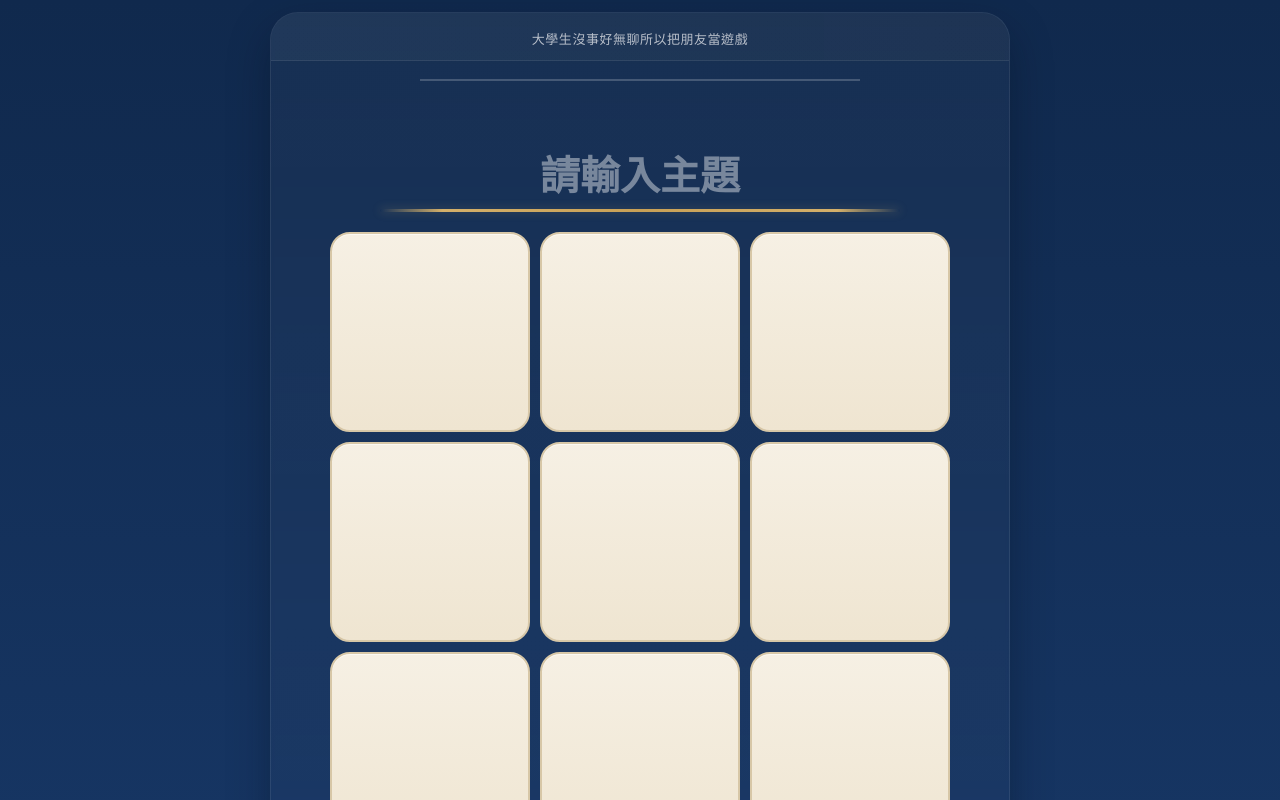
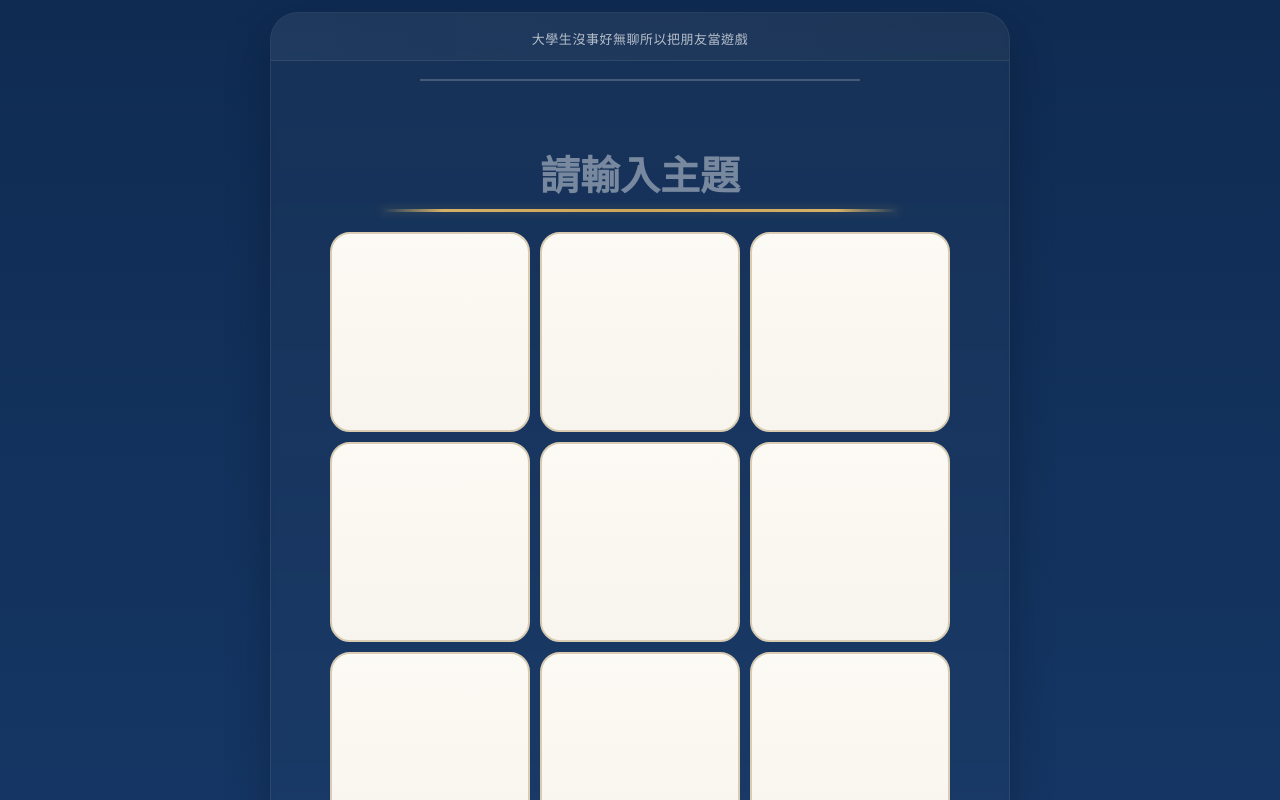
Before and after one commit to kyc0212/binbingogo, a plain HTML site: page index.html in a window 1280 px wide. Both pictures are taken after a click on the button 430 px from the left and 332 px from the top of the page. Shown: the top 800 px of the page. Drawn offline with Linux system fonts and the light colour scheme.

Commit message:
Update index.html

```diff
--- a/index.html
+++ b/index.html
@@ -6,22 +6,22 @@
   <title>朋友 Bingo</title>
   <style>
     :root{
-      --bg: #10294d;
-      --bg-2: #173766;
-      --panel: #16335d;
-      --navy: #17345f;
-      --navy-deep: #0d2343;
-      --light-blue: #c8d9f2;
-      --cream: #f6f0e4;
-      --cream-2: #efe5d1;
-      --gold: #d4b06a;
-      --gold-soft: #c9a156;
-      --wine: #8d1f32;
-      --wine-2: #a9273d;
+      --bg: #0f2b52;
+      --bg-2: #163867;
+      --panel: #173560;
+      --navy: #16345f;
+      --navy-deep: #0c2343;
+      --light-blue: #d6e4fb;
+      --cream: #fcfaf4;
+      --cream-2: #f8f5ee;
+      --gold: #d5b067;
+      --gold-soft: #cfa65a;
+      --wine: #8f1f33;
+      --wine-2: #a8283e;
       --line: rgba(255,255,255,0.08);
-      --cell-border: #d7c7a7;
+      --cell-border: #d9ccb2;
       --text: #f7f3eb;
-      --text-dark: #16335d;
+      --text-dark: #16345f;
       --muted: rgba(255,255,255,0.72);
       --shadow: 0 18px 40px rgba(5, 14, 28, 0.35);
     }
@@ -40,8 +40,7 @@
         "PMingLiU",
         "MingLiU",
         serif;
-      background:
-        linear-gradient(180deg, var(--bg) 0%, var(--bg-2) 100%);
+      background: linear-gradient(180deg, var(--bg) 0%, var(--bg-2) 100%);
       color: var(--text);
     }
 
@@ -108,7 +107,7 @@
     }
 
     .name-input::placeholder{
-      color: rgba(255,255,255,0.28);
+      color: rgba(255,255,255,0.24);
     }
 
     .topic-wrap{
@@ -140,7 +139,14 @@
       width: 100%;
       height: 3px;
       border-radius: 999px;
-      background: linear-gradient(90deg, transparent 0%, var(--gold) 12%, var(--gold-soft) 50%, var(--gold) 88%, transparent 100%);
+      background: linear-gradient(
+        90deg,
+        transparent 0%,
+        var(--gold) 12%,
+        var(--gold-soft) 50%,
+        var(--gold) 88%,
+        transparent 100%
+      );
       box-shadow: 0 0 10px rgba(212,176,106,0.28);
     }
 
@@ -171,43 +177,42 @@
       transition: 0.2s ease;
       min-width: 0;
       min-height: 0;
-      box-shadow: inset 0 1px 0 rgba(255,255,255,0.6);
+      box-shadow: inset 0 1px 0 rgba(255,255,255,0.72);
     }
 
     .cell.marked{
-      background: linear-gradient(180deg, #cbb183 0%, #b89458 100%);
+      background: linear-gradient(180deg, #d7bd8f 0%, #c39b5d 100%);
       border-color: var(--gold);
       box-shadow: 0 10px 22px rgba(212,176,106,0.18);
     }
 
-    .cell-input{
-      width: 100%;
-      height: 100%;
-      border: none;
-      outline: none;
-      resize: none;
-      background: transparent;
+    .cell-editor{
+      position: absolute;
+      inset: 0;
+      z-index: 1;
+      display: flex;
+      align-items: center;
+      justify-content: center;
+      text-align: center;
+      padding: 12px 10px;
       color: var(--navy);
-      font-family: inherit;
       font-size: clamp(16px, 2.5vw, 24px);
       font-weight: 900;
       line-height: 1.25;
-      text-align: center;
-      padding: 12px 10px;
       overflow-wrap: anywhere;
       word-break: break-word;
+      white-space: pre-wrap;
       overflow: hidden;
-      display: flex;
-      align-items: center;
-      justify-content: center;
+      outline: none;
+      font-family: inherit;
     }
 
-    .cell.marked .cell-input{
+    .cell.marked .cell-editor{
       color: var(--navy-deep);
     }
 
-    .cell-input::placeholder{
-      color: rgba(23,52,95,0.25);
+    .cell-editor:empty::before{
+      content: "";
     }
 
     .cell-toggle{
@@ -312,7 +317,7 @@
         border-radius: 16px;
       }
 
-      .cell-input{
+      .cell-editor{
         padding: 10px 8px;
         font-size: clamp(15px, 3.8vw, 18px);
       }
@@ -404,10 +409,10 @@
         const cell = document.createElement('div');
         cell.className = 'cell';
 
-        const input = document.createElement('textarea');
-        input.className = 'cell-input';
-        input.rows = 1;
-        input.placeholder = '';
+        const editor = document.createElement('div');
+        editor.className = 'cell-editor';
+        editor.contentEditable = 'true';
+        editor.setAttribute('spellcheck', 'false');
 
         const toggle = document.createElement('button');
         toggle.className = 'cell-toggle';
@@ -417,30 +422,47 @@
         toggle.addEventListener('click', () => {
           if (!markMode) {
             cell.classList.add('editing');
-            input.focus();
+            editor.focus();
+            placeCaretAtEnd(editor);
             return;
           }
           cell.classList.toggle('marked');
           drawWinningLines();
         });
 
-        input.addEventListener('focus', () => {
+        editor.addEventListener('focus', () => {
           cell.classList.add('editing');
         });
 
-        input.addEventListener('blur', () => {
+        editor.addEventListener('blur', () => {
           cell.classList.remove('editing');
         });
 
-        input.addEventListener('click', (e) => {
+        editor.addEventListener('click', (e) => {
           if (markMode) e.stopPropagation();
         });
 
-        cell.appendChild(input);
+        editor.addEventListener('keydown', (e) => {
+          if (e.key === 'Enter') {
+            e.preventDefault();
+            document.execCommand('insertLineBreak');
+          }
+        });
+
+        cell.appendChild(editor);
         cell.appendChild(toggle);
         board.appendChild(cell);
         cellElements.push(cell);
       }
+    }
+
+    function placeCaretAtEnd(el) {
+      const range = document.createRange();
+      const sel = window.getSelection();
+      range.selectNodeContents(el);
+      range.collapse(false);
+      sel.removeAllRanges();
+      sel.addRange(range);
     }
 
     function getCenter(index) {
@@ -493,8 +515,8 @@
     }
 
     function clearTexts() {
-      document.querySelectorAll('.cell-input').forEach(input => {
-        input.value = '';
+      document.querySelectorAll('.cell-editor').forEach(editor => {
+        editor.innerHTML = '';
       });
       document.getElementById('nameInput').value = '';
       document.getElementById('topicInput').value = '';
```
